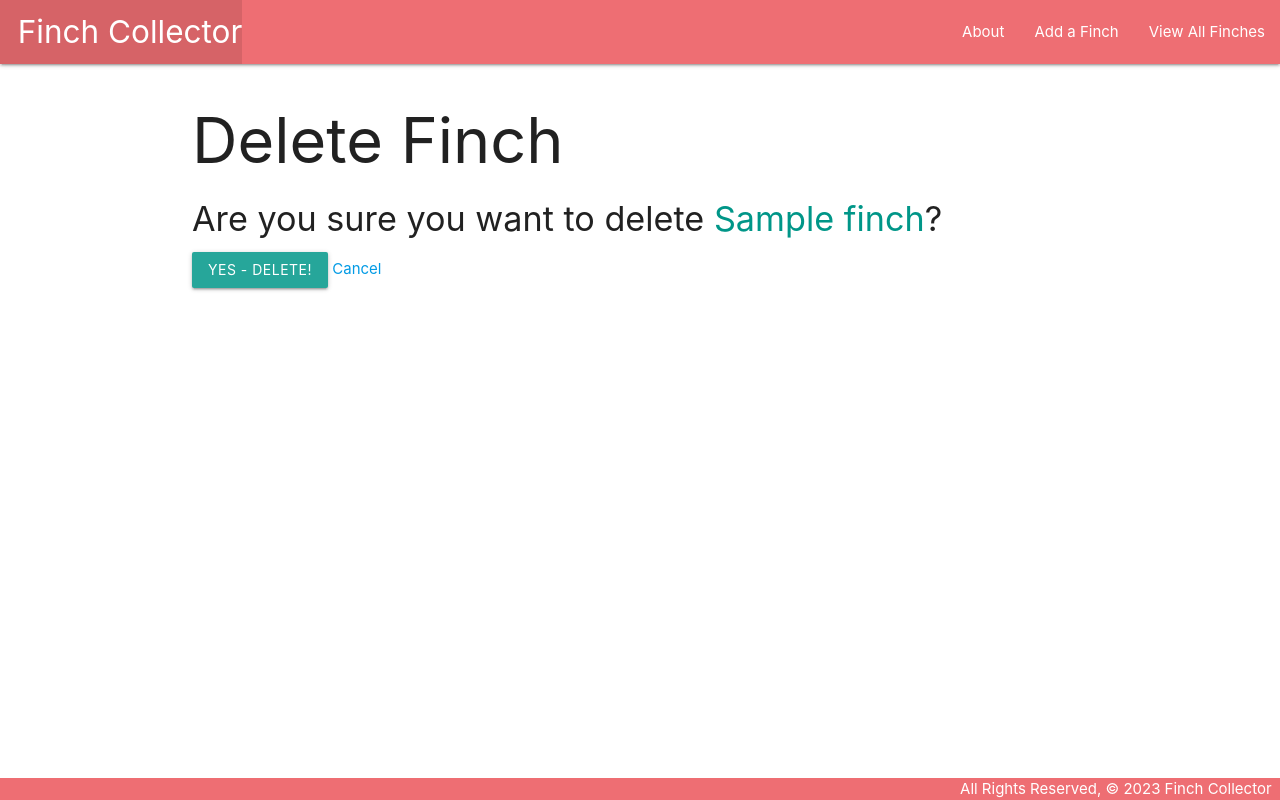
After one commit to rectorjordan94/finchcollector, a Django app: page /finches/1/delete/ in a window 1280 px wide. The commit adds this page. Run offline with Django 4.2, Linux system fonts and the light colour scheme; tables that the repository leaves empty hold one stand-in row (values such as "Sample post").

Commit message:
adds edit/update and delete functionality for the finches resource, minor styling changes to index template

```diff
--- a/main_app/models.py
+++ b/main_app/models.py
@@ -1,8 +1,14 @@
 from django.db import models
-
+from django.urls import reverse
 # Create your models here.
 class Finch(models.Model):
     name = models.CharField(max_length=100)
     wingspan = models.CharField(max_length=50)
     weight = models.CharField(max_length=50)
     description = models.TextField(max_length=500)
+
+    def __str__(self):
+        return self.name
+
+    def get_absolute_url(self):
+        return reverse('detail', kwargs={'finch_id': self.id})
--- a/main_app/templates/base.html
+++ b/main_app/templates/base.html
@@ -19,8 +19,9 @@
           <li><a href="/" class="left brand-logo">&nbsp;&nbsp;Finch Collector</a></li>
         </ul>
         <ul class="right">
-          <li><a href="/about">About</a></li>
-          <li><a href="/finches">View All Finches</a></li>
+          <li><a href="{% url 'about' %}">About</a></li>
+          <li><a href="{% url 'finches_create' %}">Add a Finch</a></li>
+          <li><a href="{% url 'index' %}">View All Finches</a></li>
         </ul>
       </div>
     </nav>
--- a/main_app/templates/finches/detail.html
+++ b/main_app/templates/finches/detail.html
@@ -10,6 +10,10 @@
     <p>Weight: {{ finch.weight }}</p>
     <p>Description: {{ finch.description|linebreaks }}</p>
   </div>
+  <div class="card-action">
+    <a href="{% url 'finches_update' finch.id %}">Edit</a>
+    <a href="{% url 'finches_delete' finch.id %}">Delete</a>
+  </div>
 </div>
 
 {% endblock %}
--- /dev/null
+++ b/main_app/templates/main_app/finch_confirm_delete.html
@@ -0,0 +1,13 @@
+{% extends 'base.html' %}
+
+{% block content %}
+  <h1>Delete Finch</h1>
+
+  <h4>Are you sure you want to delete <span class="teal-text">{{ object.name }}</span>?</h4>
+
+  <form action="" method="POST">
+    {% csrf_token %}
+    <input type="submit" value="Yes - Delete!" class="btn">
+    <a href="{% url 'detail' finch.id %}">Cancel</a>
+  </form>
+{% endblock %}
--- a/main_app/urls.py
+++ b/main_app/urls.py
@@ -6,5 +6,8 @@ urlpatterns = [
     path('about/', views.about, name='about'),
     # route for finches index
     path('finches/', views.finches_index, name='index'),
+    path('finches/create/', views.FinchCreate.as_view(), name='finches_create'),
+    path('finches/<int:pk>/update/', views.FinchUpdate.as_view(), name='finches_update'),
+    path('finches/<int:pk>/delete/', views.FinchDelete.as_view(), name='finches_delete'),
     path('finches/<int:finch_id>/', views.finches_detail, name='detail')
 ]
--- a/main_app/views.py
+++ b/main_app/views.py
@@ -1,4 +1,5 @@
 from django.shortcuts import render
+from django.views.generic.edit import CreateView, UpdateView, DeleteView
 from.models import Finch
 
 # finches =[
@@ -23,3 +24,15 @@ def finches_index(request):
 def finches_detail(request, finch_id):
     finch = Finch.objects.get(id=finch_id)
     return render(request, 'finches/detail.html', { 'finch': finch })
+
+class FinchCreate(CreateView):
+    model = Finch
+    fields = '__all__'
+
+class FinchUpdate(UpdateView):
+    model = Finch
+    fields = ['wingspan', 'weight', 'description']
+
+class FinchDelete(DeleteView):
+    model = Finch
+    success_url = '/finches/'
```
Also changed, not shown: main_app/templates/finches/index.html (+7 -3 lines), main_app/templates/main_app/finch_form.html (added, +16 -0 lines), README.md.
